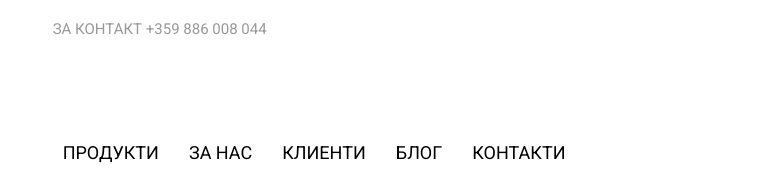
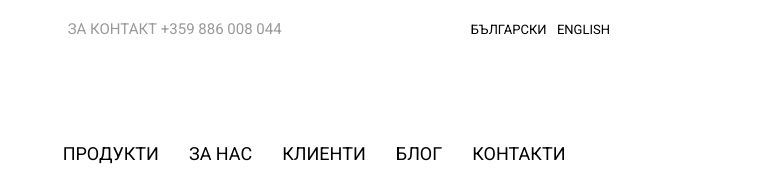
Before and after one commit to intelligent-systems/hores-professional, a plain HTML site: page public_html/index.html in a window 1280 px wide. Shown: the top 192 px of the page, 522-1280 px from the left. Drawn offline with nearby package versions, Linux system fonts and the light colour scheme.

Commit message:
Added lang link in header.

```diff
--- a/public_html/assets/css/style.css
+++ b/public_html/assets/css/style.css
@@ -53,6 +53,14 @@ header .container{
 	height: 100%;
 	line-height: 120%;
 	text-transform: uppercase;
+}
+.lang *{
+	padding:0;
+	text-align: right;
+}
+.lang a{
+	color: black;
+	font-size: 13px;
 }
 
 .navbar-header{
--- a/public_html/index.html
+++ b/public_html/index.html
@@ -31,9 +31,19 @@
                 <a href="/" id="logo"><img src="assets/img/logo_white.jpg" alt="logo"/></a>
             </div>
             <div class="col-md-7">
-                <div class="row">
-                    <div class="col-md-12 contacts">
+                <div class="row contacts">
+                    <div class="col-md-9">
                         За контакт +359 886 008 044
+                    </div>
+                    <div class="col-md-3 lang">
+                        <div class="row">
+                            <div class="col-md-6">
+                                <a href="#">български</a>
+                            </div>
+                            <div class="col-md-6">
+                                <a href="#">english</a>
+                            </div>
+                        </div>
                     </div>
                 </div>
                 <div class="row">
```
